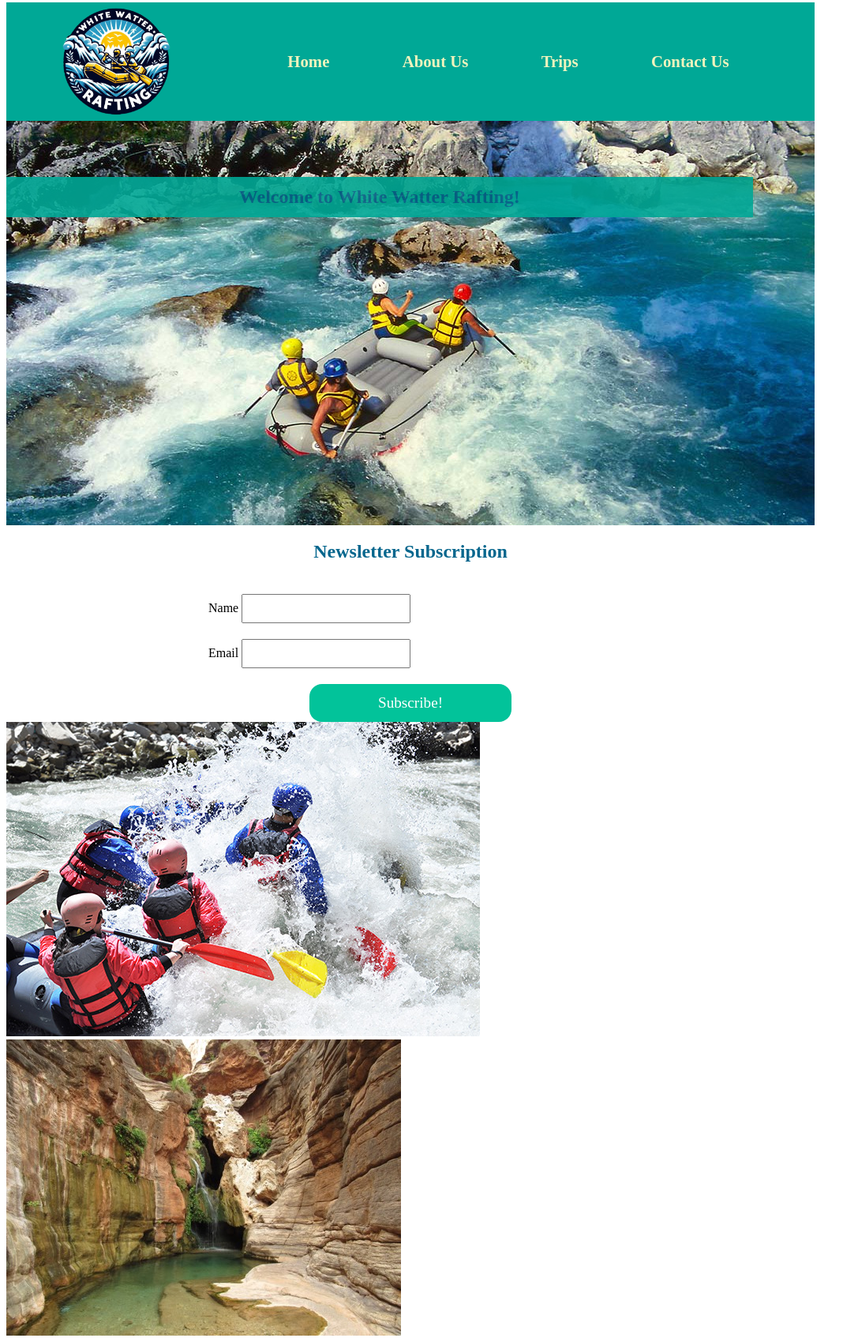
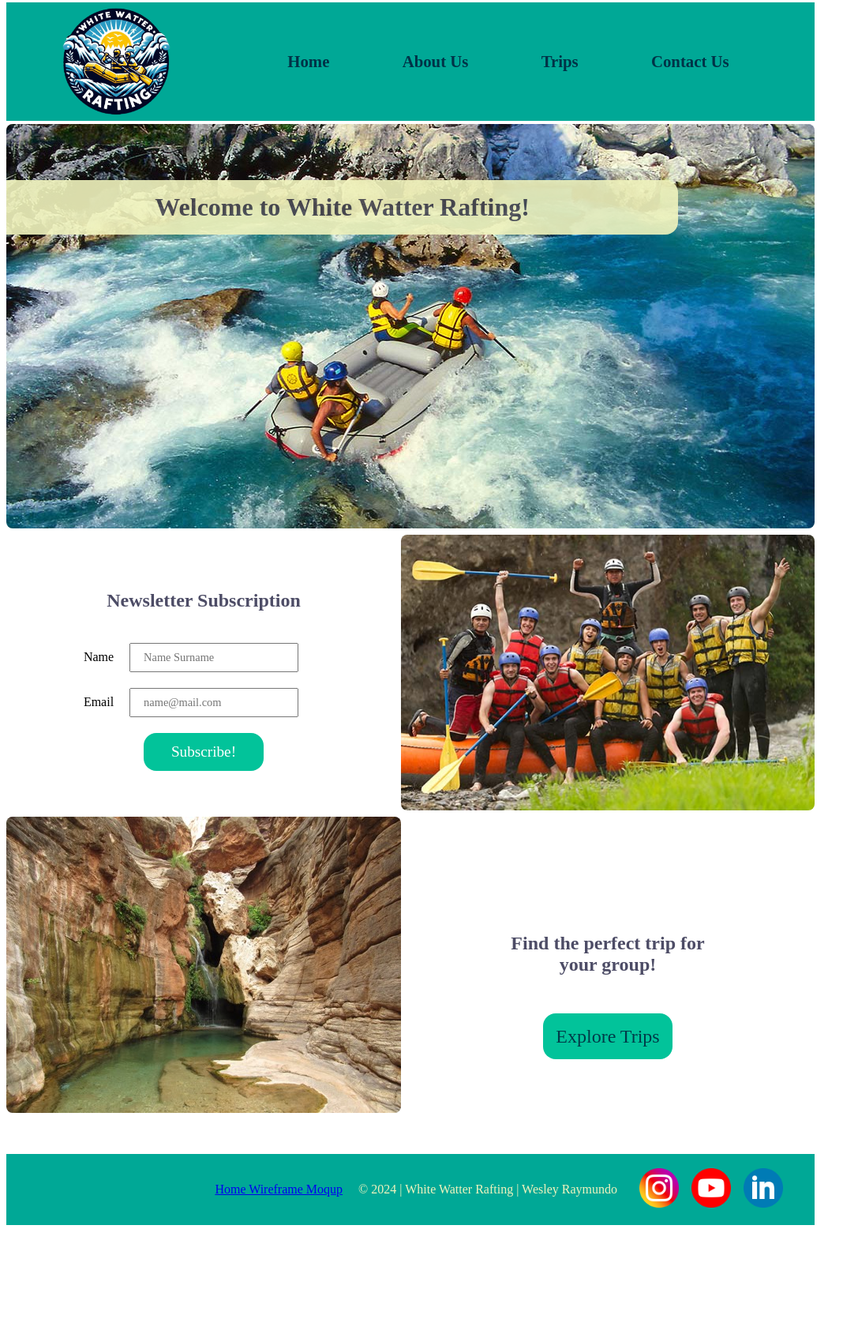
Before and after one commit to wesleynasray/wdd130, a plain HTML site: page wwr/index.html in a window 1280 px wide. Shown: the part 5-1699 px from the top of the page at 79% size, without its empty margins (0-1087 px from the left). After the commit the page ends 1564 px from the top, so only its background shows below. Drawn offline with Linux system fonts and the light colour scheme; a web font is replaced by a local one.

Commit message:
Add css to home page

```diff
--- a/wwr/index.html
+++ b/wwr/index.html
@@ -19,7 +19,7 @@
                 <a href="contact.html">Contact  Us</a>
             </nav>
         </header>
-        <main>
+        <main class="home">
             <section class="hero">
                 <h1>Welcome to White Watter Rafting!</h1>
                 <img src="images/hero-home.jpg" alt="High photo of four people rafting between stones">
@@ -29,20 +29,20 @@
                     <h2>Newsletter Subscription</h2>
                     <label>
                         Name
-                        <input type="text" name="name" id="name">
+                        <input type="text" name="name" id="name" placeholder="Name Surname">
                     </label>
                     <label>
                         Email
-                        <input type="email" name="email" id="email">
+                        <input type="email" name="email" id="email" placeholder="name@mail.com">
                     </label>
                     <button type="submit">Subscribe!</button>
                 </form>
             </section>
-            <img src="images/adventure1.jpg" alt="">
+            <img src="images/home-newsletter.jpg" alt="">
             <img src="images/adventure2.jpg" alt="">
             <section class="action">
-                <p>Find the perfect trip for your group!</p>
-                <a href="about.html">Explore Trips</a>
+                <h2>Find the perfect trip for your group!</h2>
+                <a class="button-link" href="trips.html">Explore Trips</a>
             </section>
         </main>
         <footer>
--- a/wwr/styles/rafting.css
+++ b/wwr/styles/rafting.css
@@ -1,7 +1,7 @@
 @import url('https://fonts.googleapis.com/css2?family=Reddit+Sans:ital,wght@0,200..900;1,200..900&display=swap');
 
 :root {
-    --primary-color:  #05668D;
+    --primary-color:  #020025b3;
     --secondary-color:  #00A896;
     --accent1-color: #02C39A;
     --accent2-color: #F0F3BD;
@@ -10,8 +10,8 @@
     --paragraph-font: 'Reddit Sans', serif;
 
     --nav-background-color: #00A896;
-    --nav-link-color: #F0F3BD;
-    --nav-hover-link-color: #05668D;
+    --nav-link-color: #020025b3;
+    --nav-hover-link-color: #F0F3BD;
     --nav-hover-background-color: #02C39A;
 }
 
@@ -75,12 +75,15 @@ header a:hover {
 
 .hero h1 {
     position: absolute;
-    width: 90%;
-    padding: .5em;
+    background-color: var(--accent2-color);
+    width: 80%;
+    padding: 1rem;
+    font-size: 2rem;
     text-align: center;
-    background-color: var(--secondary-color);
     opacity: .9;
-    top: 10%;
+    top: 3rem;
+    border-radius: 0 1rem 1rem 0;
+    color: var(--primary-color);
 }
 
 .hero article {
@@ -258,6 +261,11 @@ form button {
     margin: auto;
 }
 
+form button:hover {
+    background-color: var(--accent2-color);
+    color: var(--primary-color);
+}
+
 .subscribe {
     display: flex;
     justify-content: center;
@@ -316,16 +324,56 @@ form button {
     padding: .75rem;
 }
 
-.trips-action a {
+.button-link {
     font-size: 1.5rem;
-    color: white;
+    color: var(--primary-color);
     padding: 1rem;
     background-color: var(--accent1-color);
     text-decoration: none;
     border-radius: 1rem;
 }
 
-.trips-action a:hover {
+.button-link:hover {
     background-color: var(--accent2-color);
-    color: black;
+    color: var(--primary-color);
 }
+
+/* HOME PAGE SELECTORS */
+
+.home {
+    display: grid;
+    justify-items: center;
+    align-items: center;
+}
+
+.home .hero {
+    grid-column: 1/3;
+}
+
+.home img {
+    width: 100%;
+    height: auto;
+    border-radius: .5rem;
+    margin: .25rem 0;
+}
+
+.home form {
+    width: 100%;
+}
+
+.home label {
+    text-align: right;
+}
+
+.home input {
+    margin-left: 1rem;
+}
+
+.home .action {
+    text-align: center;
+}
+
+.home .action h2 {
+    width: 75%;
+    margin: 4rem auto;
+}
```
Also changed, not shown: wwr/images/home-newsletter.jpg (added).
